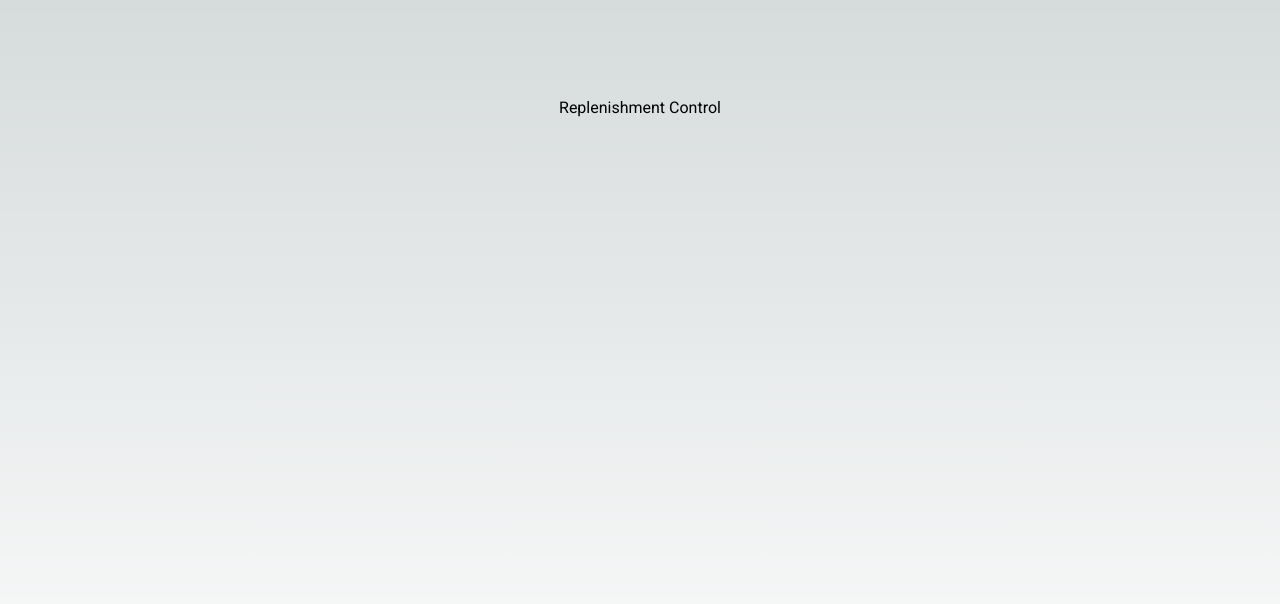
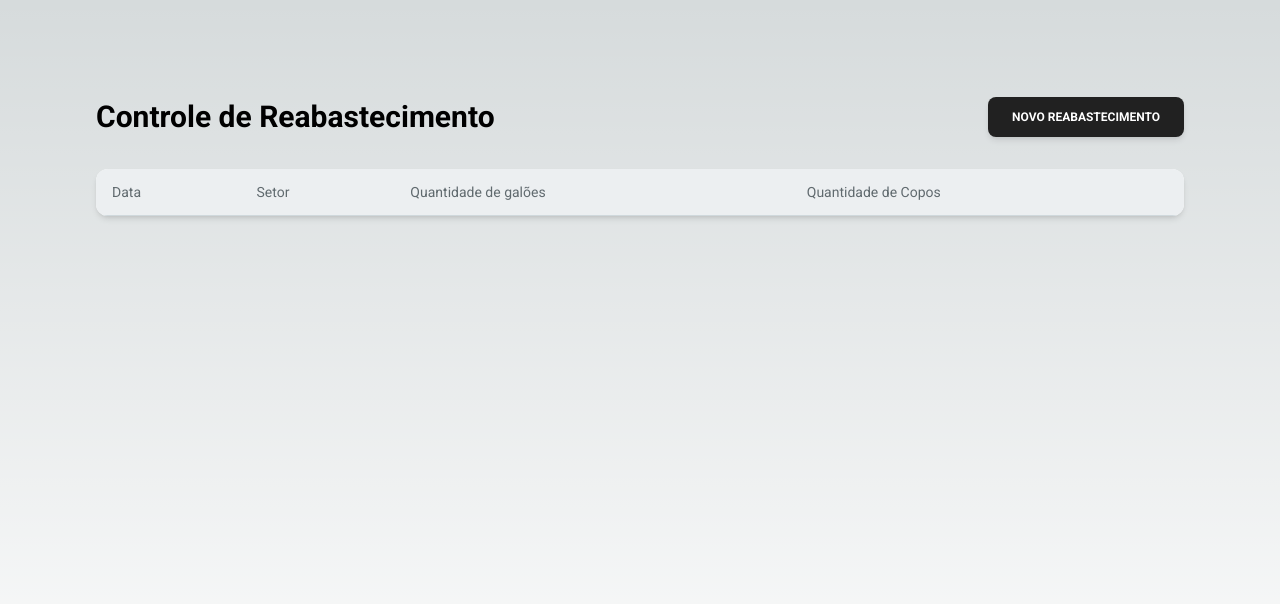
Before and after one commit to psleandro/replenishment-manager, a Next.js app: page / in a window 1280 px wide. Shown: the top 604 px of the page. Built offline with nearby package versions, Linux system fonts and the light colour scheme.

Commit message:
feat: implements simple replenishment CR using localstorage

```diff
--- a/package.json
+++ b/package.json
@@ -9,11 +9,13 @@
     "lint": "next lint"
   },
   "dependencies": {
+    "@material-tailwind/react": "^2.0.5",
     "autoprefixer": "10.4.14",
     "next": "13.4.9",
     "postcss": "8.4.25",
     "react": "18.2.0",
     "react-dom": "18.2.0",
+    "react-hook-form": "^7.45.1",
     "tailwindcss": "3.3.2"
   },
   "devDependencies": {
--- /dev/null
+++ b/src/@types/index.ts
@@ -0,0 +1 @@
+export * from './replenishment';
--- /dev/null
+++ b/src/@types/replenishment/index.ts
@@ -0,0 +1,8 @@
+export interface Replenishment {
+  id: string;
+  date: string;
+  sector: string;
+  gallonsQuantity: string;
+  cupsQuantity: string;
+}
+export type CreateReplenishment = Omit<Replenishment, 'id'>;
--- /dev/null
+++ b/src/app/ReplenishmentList/index.tsx
@@ -0,0 +1,91 @@
+'use client';
+
+import type { Replenishment } from '~/@types';
+import { Card, Typography } from '~/components';
+
+interface ReplenishmentListProps {
+  replenishments: Replenishment[];
+}
+
+const tableHeads = [
+  'Data',
+  'Setor',
+  'Quantidade de galões',
+  'Quantidade de Copos',
+];
+
+const ReplenishmentList = ({ replenishments }: ReplenishmentListProps) => (
+  <Card className="h-full w-full overflow-auto">
+    <table className="w-full min-w-max table-auto text-left">
+      <thead>
+        <tr>
+          {tableHeads.map((head) => (
+            <th
+              key={head}
+              className="border-b border-blue-gray-100 bg-blue-gray-50 p-4"
+            >
+              <Typography
+                variant="small"
+                color="blue-gray"
+                className="font-normal leading-none opacity-70"
+              >
+                {head}
+              </Typography>
+            </th>
+          ))}
+        </tr>
+      </thead>
+      <tbody>
+        {replenishments.map(
+          ({ id, date, sector, gallonsQuantity, cupsQuantity }, index) => {
+            const isLast = index === replenishments.length - 1;
+            const classes = isLast ? 'p-4' : 'p-4 border-b border-blue-gray-50';
+
+            return (
+              <tr key={id}>
+                <td className={classes}>
+                  <Typography
+                    variant="small"
+                    color="blue-gray"
+                    className="font-normal"
+                  >
+                    {date}
+                  </Typography>
+                </td>
+                <td className={classes}>
+                  <Typography
+                    variant="small"
+                    color="blue-gray"
+                    className="font-normal"
+                  >
+                    {sector}
+                  </Typography>
+                </td>
+                <td className={classes}>
+                  <Typography
+                    variant="small"
+                    color="blue-gray"
+                    className="font-normal"
+                  >
+                    {gallonsQuantity}
+                  </Typography>
+                </td>
+                <td className={classes}>
+                  <Typography
+                    variant="small"
+                    color="blue-gray"
+                    className="font-normal"
+                  >
+                    {cupsQuantity}
+                  </Typography>
+                </td>
+              </tr>
+            );
+          },
+        )}
+      </tbody>
+    </table>
+  </Card>
+);
+
+export { ReplenishmentList };
--- /dev/null
+++ b/src/app/ReplenishmentModal/index.tsx
@@ -0,0 +1,102 @@
+'use client';
+
+import { useState } from 'react';
+
+import { useForm } from 'react-hook-form';
+
+import type { CreateReplenishment, Replenishment } from '~/@types';
+import {
+  Button,
+  Dialog,
+  Typography,
+  Card,
+  CardBody,
+  CardFooter,
+  Input,
+} from '~/components';
+import { createReplenishment } from '~/services/replenishment';
+
+interface ReplenishmentModalProps {
+  onCreate: (newReplenishment: Replenishment) => void;
+}
+
+const ReplenishmentModal = ({ onCreate }: ReplenishmentModalProps) => {
+  const [open, setOpen] = useState(false);
+  const toggleReplenighmentModal = () => setOpen((v) => !v);
+
+  const { register, handleSubmit, reset } = useForm<CreateReplenishment>();
+
+  const handleCreateReplenishment = (
+    createReplenishmentDto: CreateReplenishment,
+  ) => {
+    try {
+      const replenishmentCreated = createReplenishment(createReplenishmentDto);
+
+      onCreate(replenishmentCreated);
+      toggleReplenighmentModal();
+      reset();
+    } catch (error) {
+      console.log('error: ', error);
+    }
+  };
+
+  return (
+    <>
+      <Button onClick={toggleReplenighmentModal}>Novo Reabastecimento</Button>
+      <Dialog
+        size="xs"
+        open={open}
+        handler={toggleReplenighmentModal}
+        className="bg-transparent shadow-none"
+      >
+        <form onSubmit={handleSubmit(handleCreateReplenishment)}>
+          <Card className="mx-auto w-full max-w-[24rem]">
+            <div className="p-6">
+              <Typography
+                variant="h5"
+                color="blue-gray"
+                className="text-center"
+              >
+                Novo Reabastecimento
+              </Typography>
+            </div>
+            <CardBody className="flex flex-col gap-4">
+              <Input
+                type="date"
+                defaultValue={new Date().toJSON().slice(0, 10)}
+                {...register('date')}
+              />
+              <Input label="Setor" size="lg" {...register('sector')} />
+              <Input
+                label="Quantidade de galões"
+                size="lg"
+                type="number"
+                {...register('gallonsQuantity')}
+              />
+              <Input
+                label="Quantidade de copos"
+                size="lg"
+                type="number"
+                {...register('cupsQuantity')}
+              />
+            </CardBody>
+            <CardFooter className=" t-0 flex gap-4">
+              <Button
+                variant="outlined"
+                onClick={toggleReplenighmentModal}
+                fullWidth
+              >
+                Cancelar
+              </Button>
+              <Button type="submit" variant="gradient" fullWidth>
+                Reabastecer
+              </Button>
+            </CardFooter>
+          </Card>
+        </form>
+      </Dialog>
+    </>
+  );
+};
+
+export { ReplenishmentModal };
--- a/src/app/globals.css
+++ b/src/app/globals.css
@@ -6,14 +6,6 @@
   --foreground-rgb: 0, 0, 0;
   --background-start-rgb: 214, 219, 220;
   --background-end-rgb: 255, 255, 255;
-}
-
-@media (prefers-color-scheme: dark) {
-  :root {
-    --foreground-rgb: 255, 255, 255;
-    --background-start-rgb: 0, 0, 0;
-    --background-end-rgb: 0, 0, 0;
-  }
 }
 
 body {
--- a/src/app/layout.tsx
+++ b/src/app/layout.tsx
@@ -1,5 +1,7 @@
 import './globals.css';
 import { Roboto } from 'next/font/google';
+
+import { ThemeProvider } from '~/components';
 
 const globalFontFamily = Roboto({
   subsets: ['latin'],
@@ -18,7 +20,9 @@ export default function RootLayout({
 }) {
   return (
     <html lang="en">
-      <body className={globalFontFamily.className}>{children}</body>
+      <body className={globalFontFamily.className}>
+        <ThemeProvider>{children}</ThemeProvider>
+      </body>
     </html>
   );
 }
--- a/src/app/page.tsx
+++ b/src/app/page.tsx
@@ -1,7 +1,38 @@
+'use client';
+
+import { useState } from 'react';
+
+import { Replenishment } from '~/@types';
+import { Typography } from '~/components';
+import { getReplenishments } from '~/services/replenishment';
+
+import { ReplenishmentList } from './ReplenishmentList';
+import { ReplenishmentModal } from './ReplenishmentModal';
+
 export default function Home() {
+  const [replenishments, setReplenishments] = useState<Replenishment[]>(
+    getReplenishments(),
+  );
+
+  const onCreateReplenishment = (newReplesihment: Replenishment) => {
+    setReplenishments((prevReplenishments) => [
+      ...prevReplenishments,
+      newReplesihment,
+    ]);
+  };
+
   return (
-    <main className="flex min-h-screen flex-col items-center justify-between p-24">
-      <h1>Replenishment Control</h1>
+    <main className="flex min-h-screen flex-col items-center p-3 transition-all lg:p-24">
+      <div className="mb-8 flex flex-col items-center justify-between self-stretch lg:flex-row">
+        <Typography
+          variant="h3"
+          className="text-center transition-all lg:text-start"
+        >
+          Controle de Reabastecimento
+        </Typography>
+        <ReplenishmentModal onCreate={onCreateReplenishment} />
+      </div>
+      <ReplenishmentList replenishments={replenishments} />
     </main>
   );
 }
--- /dev/null
+++ b/src/components/MT/index.tsx
@@ -0,0 +1,27 @@
+'use client';
+
+import {
+  ThemeProvider,
+  Button,
+  Dialog,
+  Typography,
+  Card,
+  CardHeader,
+  CardBody,
+  CardFooter,
+  Input,
+  Checkbox,
+} from '@material-tailwind/react';
+
+export {
+  ThemeProvider,
+  Button,
+  Dialog,
+  Typography,
+  Card,
+  CardHeader,
+  CardBody,
+  CardFooter,
+  Input,
+  Checkbox,
+};
--- /dev/null
+++ b/src/components/index.ts
@@ -0,0 +1 @@
+export * from './MT';
--- /dev/null
+++ b/src/services/replenishment.ts
@@ -0,0 +1,37 @@
+import type { CreateReplenishment, Replenishment } from '~/@types';
+
+const replenishmentStorageKey = 'replenishmentList';
+
+export const getReplenishments = (): Replenishment[] => {
+  if (typeof window === 'undefined') return [];
+
+  const stored = localStorage.getItem(replenishmentStorageKey);
+  const list = stored ? (JSON.parse(stored) as Replenishment[]) : [];
+
+  return list;
+};
+
+export const createReplenishment = (replenishment: CreateReplenishment) => {
+  if (typeof window === 'undefined')
+    throw Error('Create replenishment only works in client side');
+
+  const currentReplenishments = getReplenishments();
+
+  const randomId = crypto.randomUUID();
+
+  const createdReplenishment: Replenishment = {
+    id: randomId,
+    ...replenishment,
+  };
+
+  const newReplenishmentsList = [
+    ...currentReplenishments,
+    createdReplenishment,
+  ];
+
+  const stringifyList = JSON.stringify(newReplenishmentsList);
+
+  localStorage.setItem(replenishmentStorageKey, stringifyList);
+
+  return createdReplenishment;
+};
--- a/tailwind.config.js
+++ b/tailwind.config.js
@@ -1,7 +1,9 @@
 /** @type {import('tailwindcss').Config} */
-module.exports = {
+const withMT = require('@material-tailwind/react/utils/withMT');
+
+module.exports = withMT({
   content: [
-    './src/**/*.{tsx',
+    './src/**/*.tsx',
     './src/pages/**/*.{js,ts,jsx,tsx,mdx}',
     './src/components/**/*.{js,ts,jsx,tsx,mdx}',
     './src/app/**/*.{js,ts,jsx,tsx,mdx}',
@@ -16,4 +18,4 @@ module.exports = {
     },
   },
   plugins: [],
-};
+});
```
Also changed, not shown: 1 other file (tests, documents, lock files or other folders).
